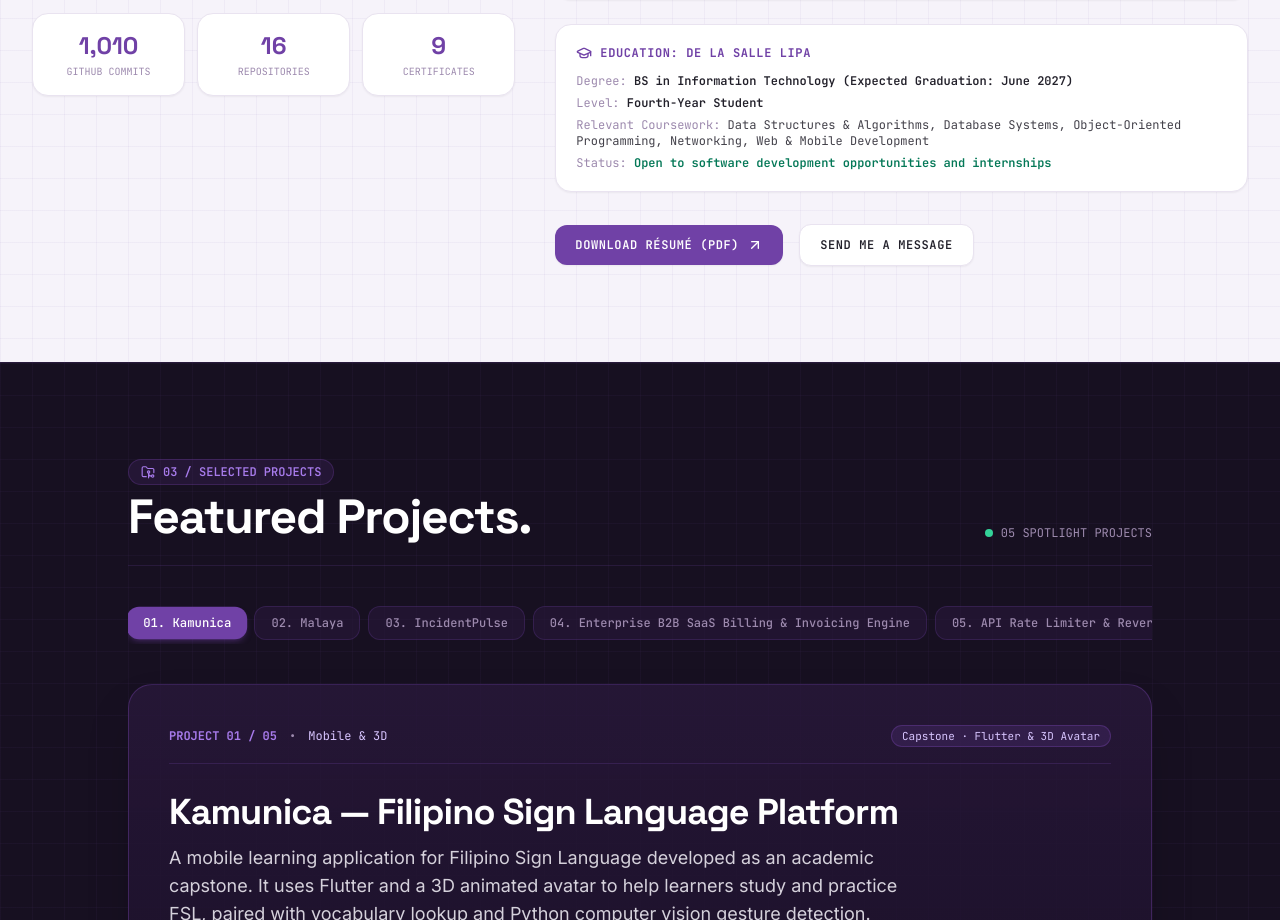
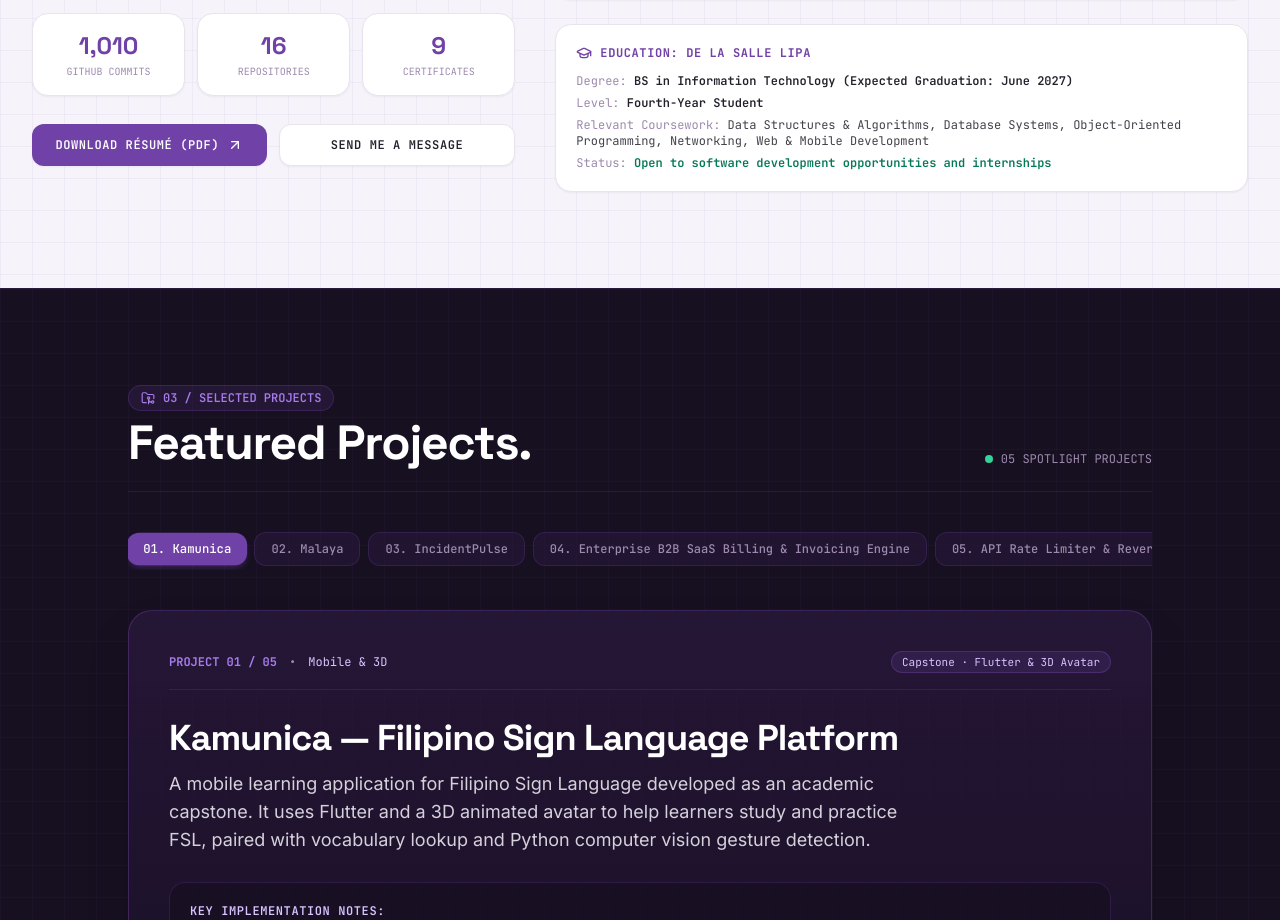
Before and after one commit to amy9273/portfolio, a Next.js app: page / in a window 1280 px wide. Shown: the part 1706-2626 px from the top of the page. Built offline with nearby package versions, Linux system fonts and the light colour scheme.

Commit message:
feat: move resume and message action buttons under GitHub metrics in About section

```diff
--- a/src/components/sections/About.tsx
+++ b/src/components/sections/About.tsx
@@ -102,6 +102,26 @@ export function About() {
                 </div>
               </div>
             </div>
+
+            {/* Action Buttons under GitHub stats */}
+            <div className="flex flex-col sm:flex-row gap-3 pt-1">
+              <a
+                href="/resume.pdf"
+                target="_blank"
+                rel="noreferrer"
+                className="flex-1 inline-flex items-center justify-center gap-2 px-4 py-3 rounded-xl bg-royal-violet hover:bg-[#5C328E] text-white font-mono text-xs font-semibold tracking-wider transition-all duration-300 shadow-sm active:scale-95 text-center"
+              >
+                <span>DOWNLOAD RÉSUMÉ (PDF)</span>
+                <ArrowUpRight className="w-4 h-4" />
+              </a>
+
+              <Link
+                href="#contact"
+                className="flex-1 inline-flex items-center justify-center gap-2 px-4 py-3 rounded-xl bg-white hover:bg-mist border border-mist text-graphite font-mono text-xs font-semibold tracking-wider transition-all duration-300 shadow-sm active:scale-95 text-center"
+              >
+                <span>SEND ME A MESSAGE</span>
+              </Link>
+            </div>
           </div>
 
           {/* Right Column: Grounded, Honest Personal Narrative */}
@@ -152,25 +172,6 @@ export function About() {
                 </div>
               </div>
             </div>
-
-            <div className="flex flex-wrap items-center gap-4 pt-2">
-              <a
-                href="/resume.pdf"
-                target="_blank"
-                rel="noreferrer"
-                className="inline-flex items-center gap-2 px-5 py-3 rounded-xl bg-royal-violet hover:bg-[#5C328E] text-white font-mono text-xs font-semibold tracking-wider transition-all duration-300 shadow-sm"
-              >
-                <span>DOWNLOAD RÉSUMÉ (PDF)</span>
-                <ArrowUpRight className="w-4 h-4" />
-              </a>
-
-              <Link
-                href="#contact"
-                className="inline-flex items-center gap-2 px-5 py-3 rounded-xl bg-white hover:bg-mist border border-mist text-graphite font-mono text-xs font-semibold tracking-wider transition-all duration-300 shadow-sm"
-              >
-                <span>SEND ME A MESSAGE</span>
-              </Link>
-            </div>
           </div>
         </div>
       </div>
```
